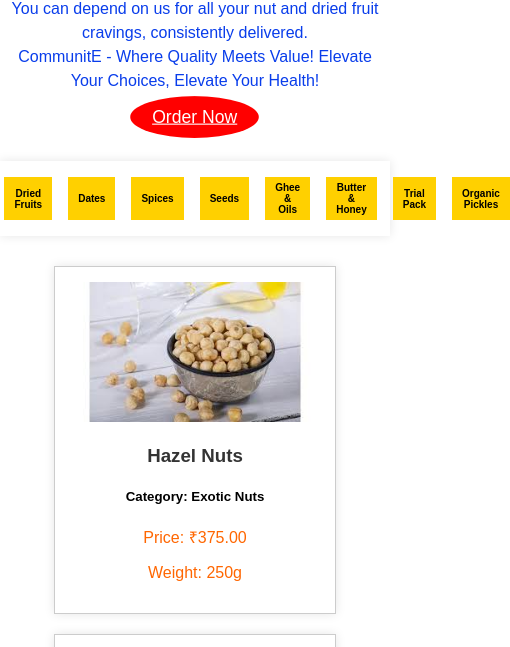
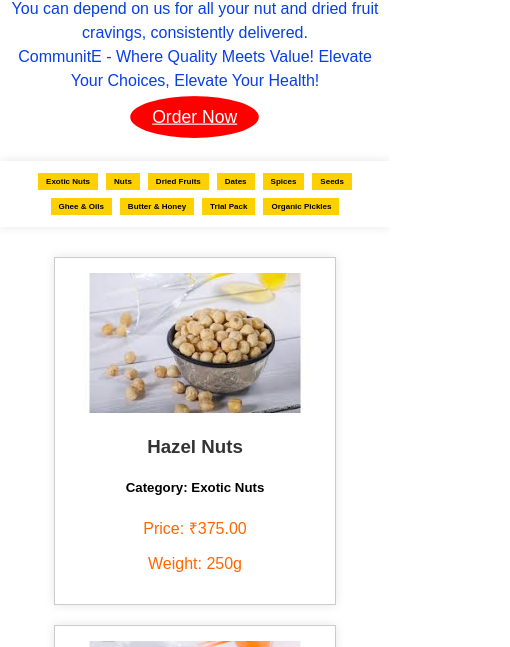
Before and after one commit to Sadhguru0911/github.io, a plain HTML site: page index.html in a window 390 px wide. Shown: the part 121-768 px from the top of the page, 510 px wide, since content can reach past the window. Drawn offline with Linux system fonts and the light colour scheme.

Commit message:
Update styles.css

```diff
--- a/styles.css
+++ b/styles.css
@@ -84,6 +84,7 @@
     display: flex;
     box-shadow: 0 0 10px rgba(0, 0, 0, 0.1);
     justify-content: center; /* Center the filter buttons horizontally */
+    flex-wrap: wrap; /* Allow buttons to wrap to the next line on smaller screens */
 }
 
 .filter-buttons button {
@@ -97,6 +98,14 @@
     font-weight: bold; /* Make the text bold */
 }
 
+/* Adjust styles for smaller screens */
+@media screen and (max-width: 768px) {
+    .filter-buttons button {
+        font-size: 8px; /* Decrease font size for smaller screens */
+        padding: 4px 8px; /* Decrease padding for smaller screens */
+        margin: 4px; /* Decrease margin for smaller screens */
+    }
+}
 
     .filter-buttons:hover {
         background-color: #1566e0; /* Darker background color on hover */
```
